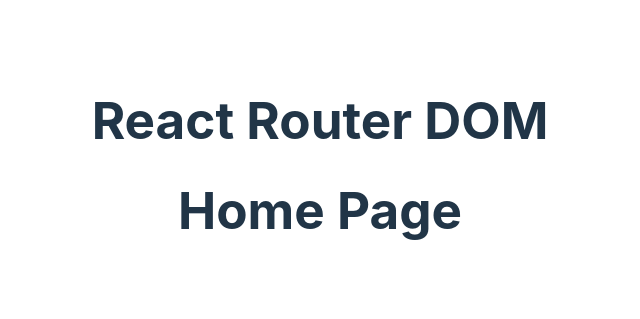
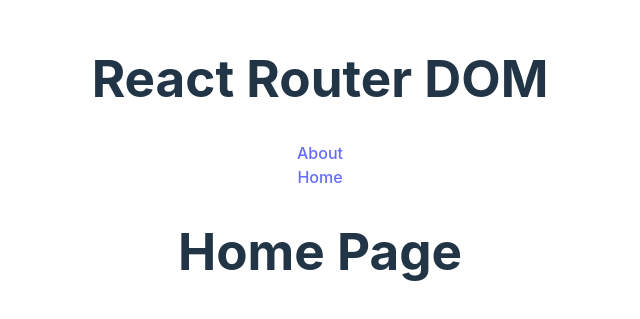
Before and after one commit to vipulVinno2001/React-Router-Dom, a React (Vite) app: page / in a window 1280 px wide. Shown: the part 235-554 px from the top of the page, without its empty margins (320-960 px from the left). Built offline with nearby package versions, Linux system fonts and the light colour scheme.

Commit message:
Added the Navbar

```diff
--- a/src/App.jsx
+++ b/src/App.jsx
@@ -2,18 +2,19 @@
 import { BrowserRouter, Route, Routes } from "react-router-dom";
 import Home from "./Component/Home";
 import About from "./Component/About";
+import Navbar from "./Component/Navbar";
 function App() {
   return (
     <>
       <h1>React Router DOM</h1>
-    <BrowserRouter>
-    <Routes>
-    <Route path='/' element={<Home />}/>
-    <Route path='/about' element={<About />}/>
-    </Routes>
 
-    </BrowserRouter>
-
+      <BrowserRouter>
+      <Navbar />
+        <Routes>
+          <Route path="/" element={<Home />} />
+          <Route path="/about" element={<About />} />
+        </Routes>
+      </BrowserRouter>
     </>
   );
 }
--- /dev/null
+++ b/src/Component/Navbar.jsx
@@ -0,0 +1,13 @@
+import { Link } from "react-router-dom";
+
+const Navbar = () => {
+  return (
+    <div>
+      <Link to="/about">About</Link>
+      <br />
+      <Link to="/">Home</Link>
+    </div>
+  );
+};
+
+export default Navbar;
```
Also changed, not shown: 1 other file (tests, documents, lock files or other folders).
